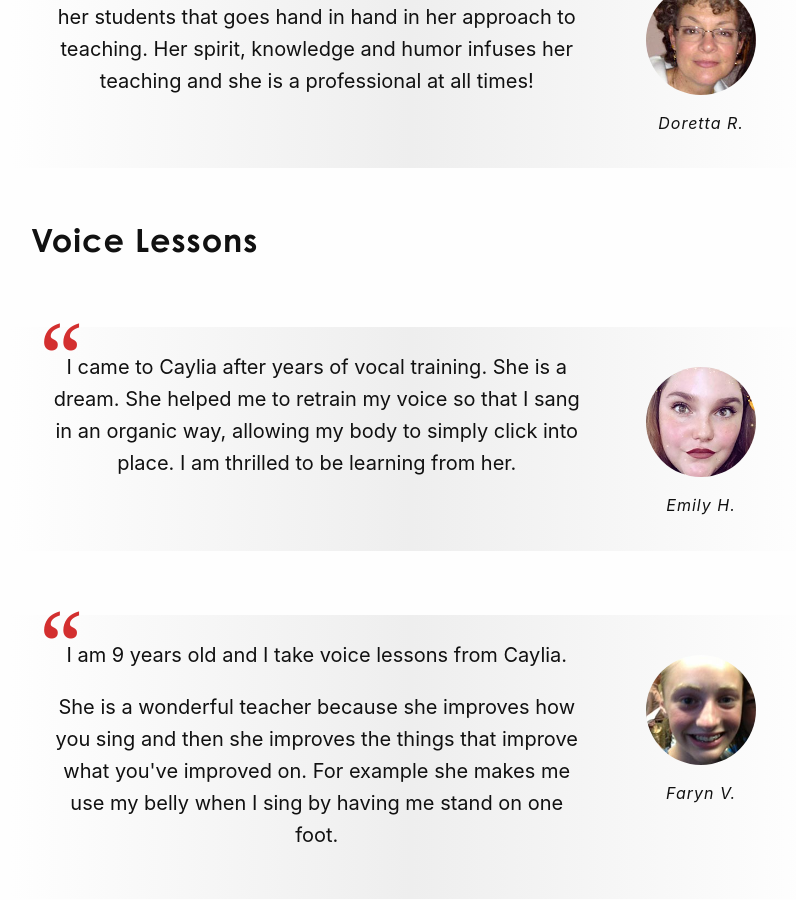
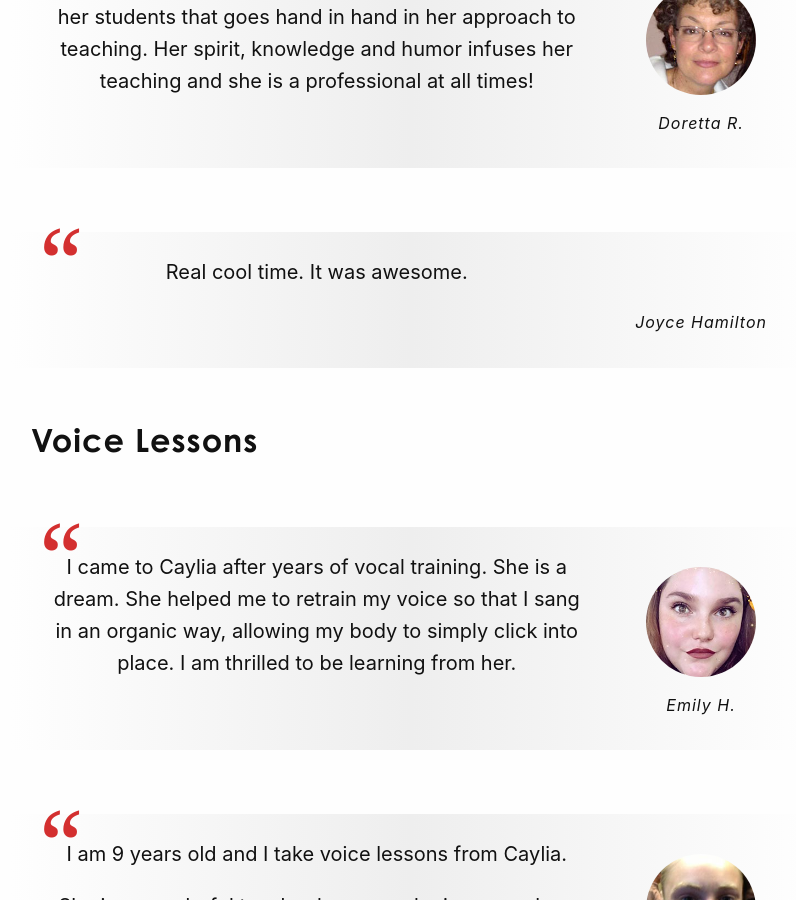
Before and after one commit to cchaiken/ccms, a Jekyll site: the page built from testimonials.md, in a window 1280 px wide and 900 px high, scrolled down 2125 px. Shown: the whole window, without its empty margins (229-1025 px from the left). Built offline with Jekyll 4.4.1, drawn with Linux system fonts in a browser that asks for light colours; some web fonts are replaced; comment, search, counter and statistics services are not loaded.

Commit message:
Updated Testimonials

```diff
--- a/testimonials.md
+++ b/testimonials.md
@@ -184,6 +184,13 @@ testimonials:
     - Caylia has a deep love and enthusiasm for music and her students that goes hand
       in hand in her approach to teaching. Her spirit, knowledge and humor infuses
       her teaching and she is a professional at all times!
+  - name: Joyce Hamilton
+    avatar-image:
+    text:
+    - |-
+      Real cool time.
+
+      It was awesome.
 ---
 
 Over the years I’ve taught the magic of music to Marin County children and adults from all walks of life. I'm so grateful for the opportunity to inspire and educate on a daily basis. Watching you blossom into your fullest potential makes my heart sing!
```
